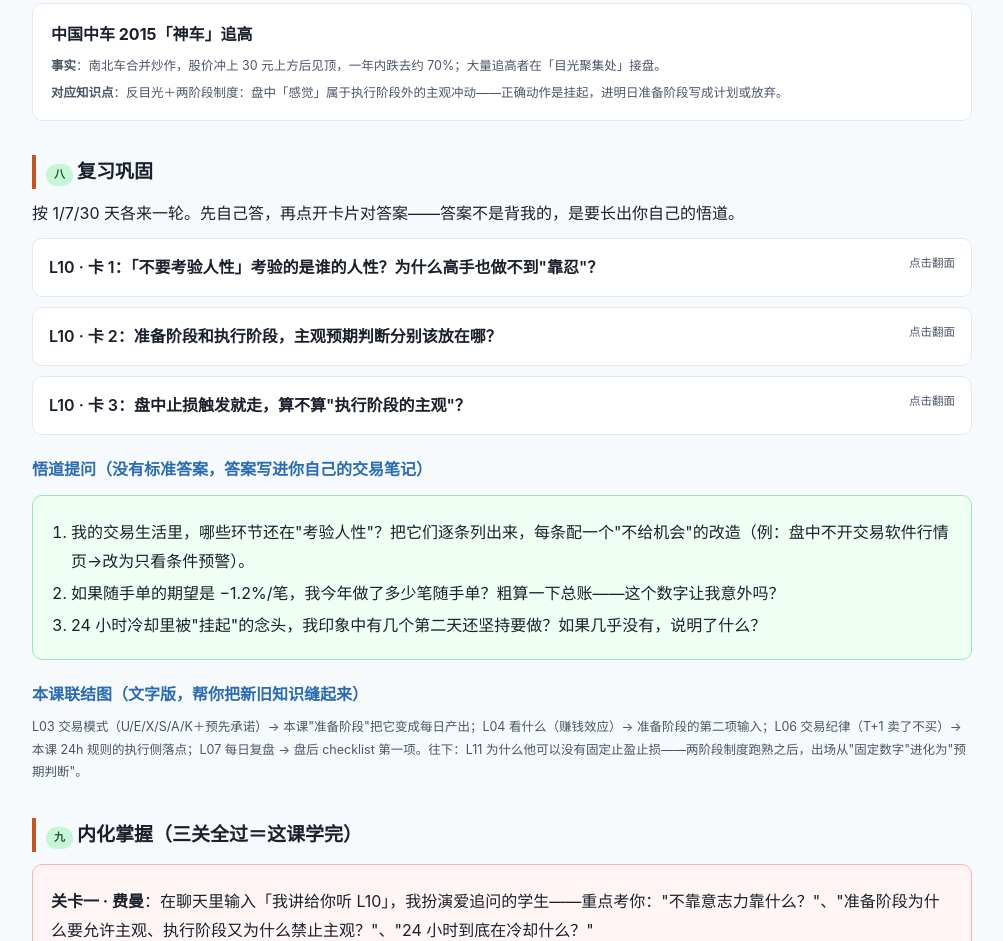
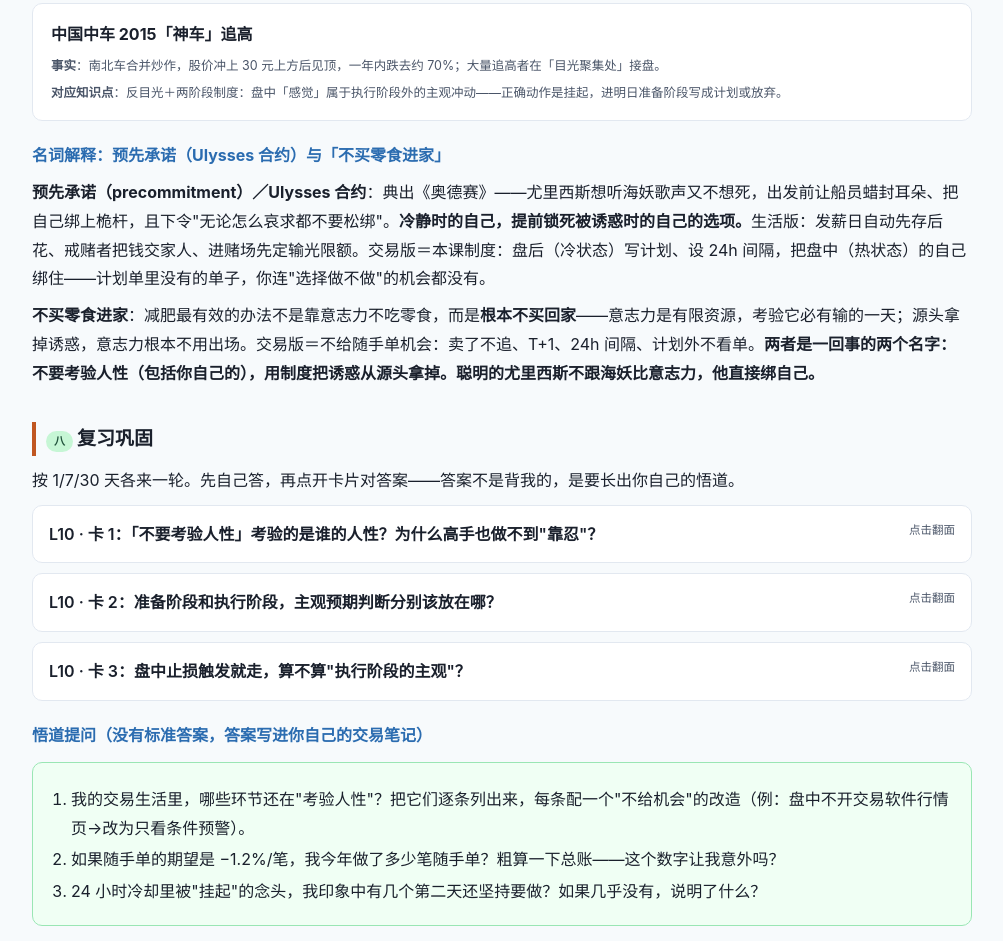
Before and after one commit to Fourwenwen/douzi-course, a plain HTML site: page lesson-10.html in a window 1280 px wide. Shown: the part 5306-6247 px from the top of the page, without its empty margins (138-1141 px from the left). Drawn offline with Linux system fonts and the light colour scheme.

Commit message:
L10 名词解释：Ulysses 合约与不买零食进家

```diff
--- a/lesson-10.html
+++ b/lesson-10.html
@@ -301,7 +301,12 @@ E = 40% × (+3%) + 60% × (−4%) = +1.2% − 2.4% = <b>−1.2%/笔</b>
       <p class="small" style="margin:4px 0 0"><b>对应知识点</b>：反目光＋两阶段制度：盘中「感觉」属于执行阶段外的主观冲动——正确动作是挂起，进明日准备阶段写成计划或放弃。</p></div>
 
 
-<h2><span class="tag p3">八</span>复习巩固</h2>
+
+  <h3>名词解释：预先承诺（Ulysses 合约）与「不买零食进家」</h3>
+  <p><b>预先承诺（precommitment）／Ulysses 合约</b>：典出《奥德赛》——尤里西斯想听海妖歌声又不想死，出发前让船员蜡封耳朵、把自己绑上桅杆，且下令"无论怎么哀求都不要松绑"。<b>冷静时的自己，提前锁死被诱惑时的自己的选项。</b>生活版：发薪日自动先存后花、戒赌者把钱交家人、进赌场先定输光限额。交易版＝本课制度：盘后（冷状态）写计划、设 24h 间隔，把盘中（热状态）的自己绑住——计划单里没有的单子，你连"选择做不做"的机会都没有。</p>
+  <p><b>不买零食进家</b>：减肥最有效的办法不是靠意志力不吃零食，而是<b>根本不买回家</b>——意志力是有限资源，考验它必有输的一天；源头拿掉诱惑，意志力根本不用出场。交易版＝不给随手单机会：卖了不追、T+1、24h 间隔、计划外不看单。<b>两者是一回事的两个名字：不要考验人性（包括你自己的），用制度把诱惑从源头拿掉。聪明的尤里西斯不跟海妖比意志力，他直接绑自己。</b></p>
+
+  <h2><span class="tag p3">八</span>复习巩固</h2>
   <p>按 1/7/30 天各来一轮。先自己答，再点开卡片对答案——答案不是背我的，是要长出你自己的悟道。</p>
   <div class="flash" onclick="this.classList.toggle('open')">
     <div class="front">L10 · 卡 1：「不要考验人性」考验的是谁的人性？为什么高手也做不到"靠忍"？<span class="hint">点击翻面</span></div>
```
